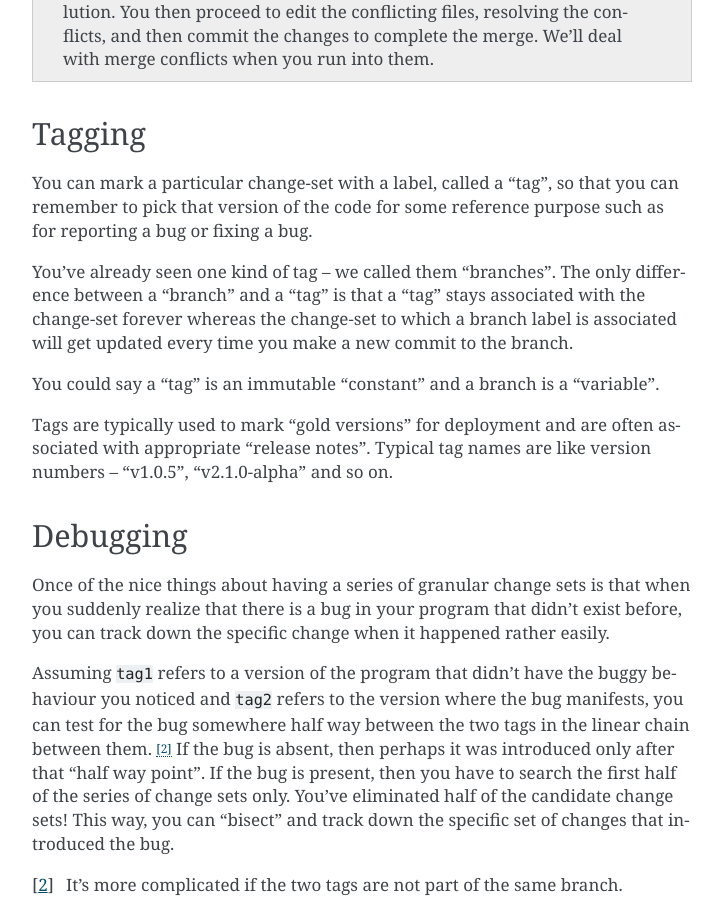
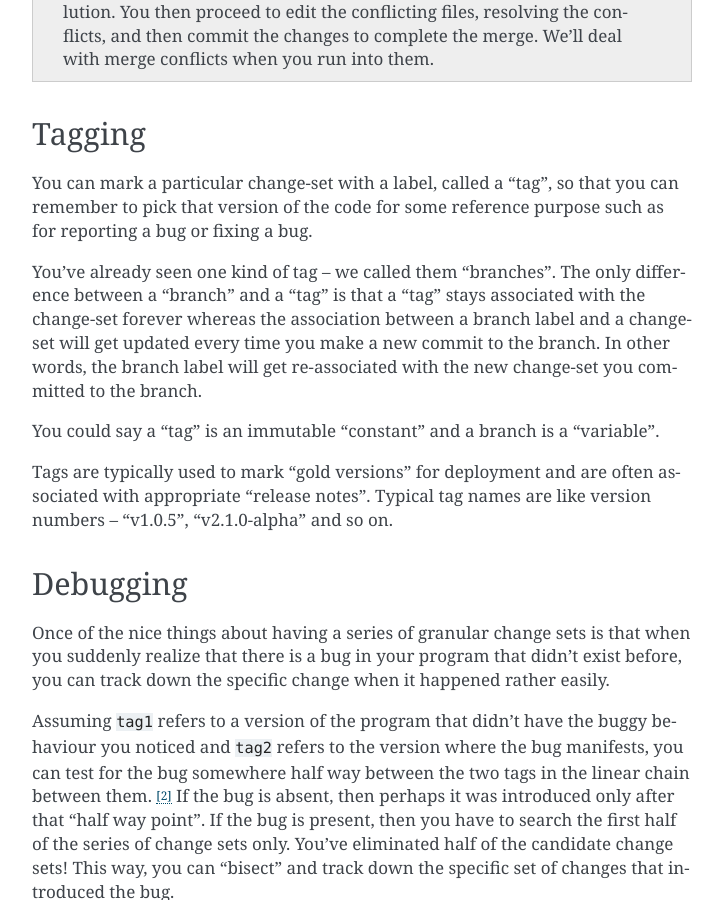
Before and after one commit to kreauniv/comp350, a Sphinx documentation site: the page built from source/git.rst, in a window 1280 px wide and 900 px high, scrolled down 5399 px. Shown: the whole window, without its empty margins (388-1111 px from the left). Built offline with Sphinx 7.4.7, drawn with Linux system fonts in a browser that asks for light colours.

Commit message:
Clarified language on branch labels

```diff
--- a/source/git.rst
+++ b/source/git.rst
@@ -261,8 +261,10 @@ as for reporting a bug or fixing a bug.
 
 You've already seen one kind of tag -- we called them "branches". The only
 difference between a "branch" and a "tag" is that a "tag" stays associated with
-the change-set forever whereas the change-set to which a branch label is
-associated will get updated every time you make a new commit to the branch.
+the change-set forever whereas the association between a branch label and a
+change-set will get updated every time you make a new commit to the branch. In
+other words, the branch label will get re-associated with the new change-set
+you committed to the branch.
 
 You could say a "tag" is an immutable "constant" and a branch is a "variable".
 
```
